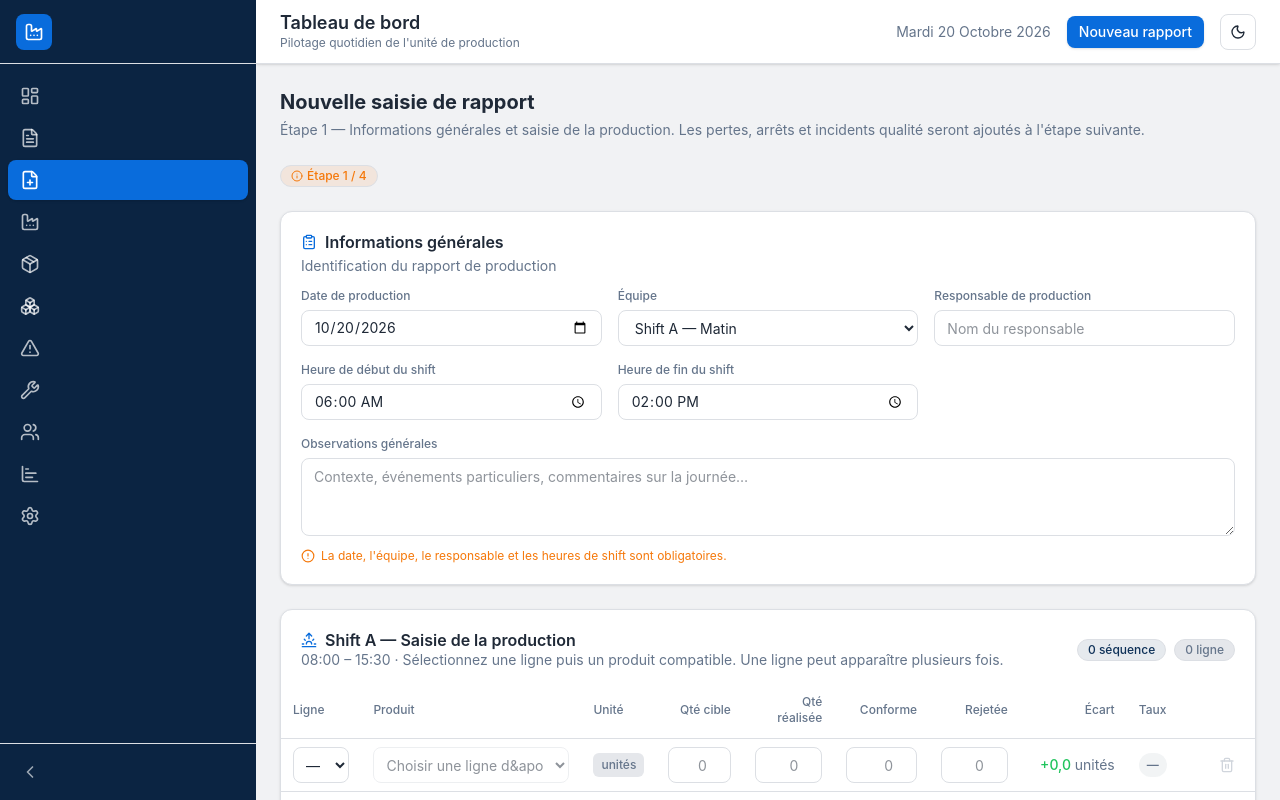
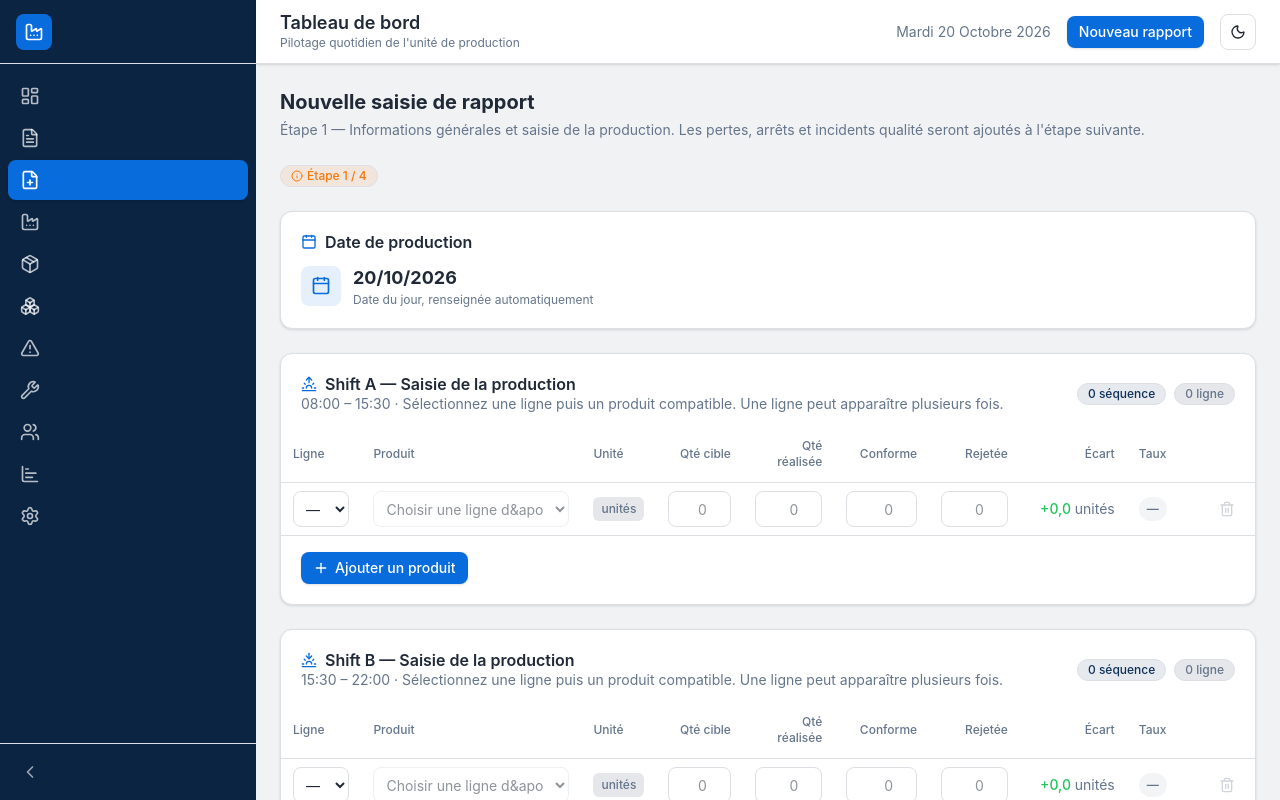
Before and after one commit to KOussama16/Rapport-Journalier, a Next.js app: page /nouvelle-saisie in a window 1280 px wide. Shown: the top 800 px of the page. Built offline with nearby package versions, Linux system fonts and the light colour scheme.

Commit message:
Simplify general info section

```diff
--- a/src/app/nouvelle-saisie/page.tsx
+++ b/src/app/nouvelle-saisie/page.tsx
@@ -1,12 +1,11 @@
 "use client";
 
-import { useMemo, useState, useId } from "react";
-import { Plus, Trash as Trash2, Package, Target, Percent, CircleAlert, FileCheck as FileCheck2, Clock, Factory, ClipboardList, Save, Info, Layers, Sunrise, Sunset } from "lucide-react";
+import { useMemo, useState } from "react";
+import { Plus, Trash as Trash2, Package, Target, Percent, FileCheck as FileCheck2, Clock, Factory, Save, Info, Layers, Sunrise, Sunset, Calendar } from "lucide-react";
 import { Card, CardHeader, CardTitle, CardDescription, CardContent } from "@/components/ui/card";
 import { Button } from "@/components/ui/button";
 import { Badge } from "@/components/ui/badge";
-import { Select, Input } from "@/components/ui/select";
-import type { Unit, Shift } from "@/lib/types";
+import type { Unit } from "@/lib/types";
 import { cn, toISODate, formatNumber } from "@/lib/utils";
 import {
   PRODUCTION_LINES,
@@ -15,12 +14,6 @@ import {
   isCompatible,
   type ProductionLine,
 } from "@/lib/production-referential";
-
-const SHIFTS: { value: Shift; label: string }[] = [
-  { value: "Matin", label: "Shift A — Matin" },
-  { value: "Après-midi", label: "Shift B — Après-midi" },
-  { value: "Nuit", label: "Nuit" },
-];
 
 const SHIFT_TABLES: { key: "A" | "B"; label: string; icon: typeof Factory; start: string; end: string }[] = [
   { key: "A", label: "Shift A", icon: Sunrise, start: "08:00", end: "15:30" },
@@ -81,23 +74,8 @@ function rateBadge(rate: number | null): string {
   return rate !== null ? `${rate.toFixed(1)}%` : "—";
 }
 
-const EMPTY_SUMMARY = {
-  byUnit: {} as Record<Unit, { target: number; produced: number; conforme: number; rejete: number; rows: number }>,
-  sequences: 0,
-  linesUsed: 0,
-};
-
 export default function NouvelleSaisiePage() {
-  const reactId = useId();
   const today = toISODate(new Date());
-
-  // General info
-  const [date, setDate] = useState(today);
-  const [shift, setShift] = useState<Shift>("Matin");
-  const [responsable, setResponsable] = useState("");
-  const [heureDebut, setHeureDebut] = useState("06:00");
-  const [heureFin, setHeureFin] = useState("14:00");
-  const [observations, setObservations] = useState("");
 
   // Production rows per shift — each shift has its own independent table.
   const [rowsA, setRowsA] = useState<ProductionRow[]>([makeRow()]);
@@ -106,7 +84,13 @@ export default function NouvelleSaisiePage() {
   // Saved state
   const [saved, setSaved] = useState(false);
 
-  const generalValid = date && shift && responsable.trim().length > 0 && heureDebut && heureFin;
+  // Date is auto-filled with today's date (JJ/MM/AAAA).
+  const dateDisplay = new Intl.DateTimeFormat("fr-FR", {
+    day: "2-digit",
+    month: "2-digit",
+    year: "numeric",
+  }).format(new Date());
+  const generalValid = Boolean(today);
 
   type ShiftKey = "A" | "B";
   function rowsFor(key: ShiftKey): ProductionRow[] {
@@ -207,69 +191,19 @@ export default function NouvelleSaisiePage() {
       <Card className="animate-fade-in">
         <CardHeader>
           <CardTitle className="flex items-center gap-2">
-            <ClipboardList className="h-4 w-4 text-secondary" /> Informations générales
+            <Calendar className="h-4 w-4 text-secondary" /> Date de production
           </CardTitle>
-          <CardDescription>Identification du rapport de production</CardDescription>
         </CardHeader>
         <CardContent>
-          <div className="grid grid-cols-1 gap-4 sm:grid-cols-2 lg:grid-cols-3">
-            <div className="flex flex-col gap-1.5">
-              <label htmlFor={`${reactId}-date`} className="text-xs font-medium text-muted-foreground">
-                Date de production
-              </label>
-              <input
-                id={`${reactId}-date`}
-                type="date"
-                value={date}
-                onChange={(e) => setDate(e.target.value)}
-                className="h-9 rounded-lg border border-border bg-card px-3 text-sm text-foreground transition-colors focus:border-ring focus:outline-none focus:ring-1 focus:ring-ring"
-              />
+          <div className="flex items-center gap-3">
+            <div className="flex h-10 w-10 shrink-0 items-center justify-center rounded-lg bg-secondary/10">
+              <Calendar className="h-5 w-5 text-secondary" />
             </div>
-            <Select label="Équipe" value={shift} onChange={(e) => setShift(e.target.value as Shift)}>
-              {SHIFTS.map((s) => (
-                <option key={s.value} value={s.value}>
-                  {s.label}
-                </option>
-              ))}
-            </Select>
-            <Input
-              label="Responsable de production"
-              placeholder="Nom du responsable"
-              value={responsable}
-              onChange={(e) => setResponsable(e.target.value)}
-            />
-            <Input
-              label="Heure de début du shift"
-              type="time"
-              value={heureDebut}
-              onChange={(e) => setHeureDebut(e.target.value)}
-            />
-            <Input
-              label="Heure de fin du shift"
-              type="time"
-              value={heureFin}
-              onChange={(e) => setHeureFin(e.target.value)}
-            />
-            <div className="flex flex-col gap-1.5 sm:col-span-1 lg:col-span-3">
-              <label htmlFor={`${reactId}-obs`} className="text-xs font-medium text-muted-foreground">
-                Observations générales
-              </label>
-              <textarea
-                id={`${reactId}-obs`}
-                rows={3}
-                value={observations}
-                onChange={(e) => setObservations(e.target.value)}
-                placeholder="Contexte, événements particuliers, commentaires sur la journée…"
-                className="w-full rounded-lg border border-border bg-card px-3 py-2 text-sm text-foreground transition-colors focus:border-ring focus:outline-none focus:ring-1 focus:ring-ring"
-              />
+            <div>
+              <p className="text-lg font-bold text-foreground">{dateDisplay}</p>
+              <p className="text-xs text-muted-foreground">Date du jour, renseignée automatiquement</p>
             </div>
           </div>
-          {!generalValid && (
-            <p className="mt-3 flex items-center gap-1.5 text-xs text-warning">
-              <CircleAlert className="h-3.5 w-3.5" />
-              La date, l&apos;équipe, le responsable et les heures de shift sont obligatoires.
-            </p>
-          )}
         </CardContent>
       </Card>
 
@@ -450,8 +384,8 @@ export default function NouvelleSaisiePage() {
             <SummaryStat
               icon={Clock}
               color="#f97316"
-              label="Amplitude shift"
-              value={shiftDuration(heureDebut, heureFin)}
+              label="Amplitude totale (A + B)"
+              value={shiftDuration(SHIFT_TABLES[0].start, SHIFT_TABLES[SHIFT_TABLES.length - 1].end)}
             />
           </div>
 
```
